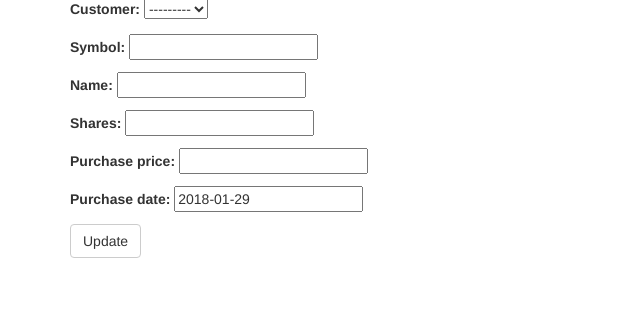
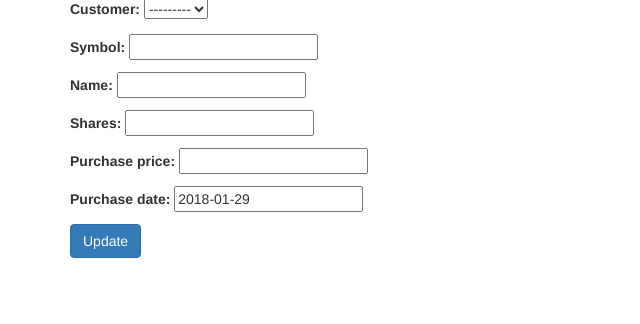
Before and after one commit to Narahari-Sundaragopalan/efsPortfolioApp, a Django app: template efsPortfolioApp/templates/efsPortfolioApp/stock_edit.html in a window 1280 px wide. Shown: the part 123-447 px from the top of the page, without its empty margins (0-640 px from the left). Run offline with Django 3.2, Linux system fonts and the light colour scheme; the template is opened without the code that fills it: values that come from a table or form of the project are taken from there, others are empty; some libraries are stand-ins or nearby versions.

Commit message:
Update Buttons

```diff
--- a/efsPortfolioApp/templates/efsPortfolioApp/customer_edit.html
+++ b/efsPortfolioApp/templates/efsPortfolioApp/customer_edit.html
@@ -4,6 +4,6 @@
     <h1>Edit Customer</h1>
     <form method="POST" class="customer-form">{% csrf_token %}
         {{ form.as_p }}
-        <button type="submit" class="save btn btn-default">Update</button>
+        <button type="submit" class="save btn btn-primary">Update</button>
     </form>
 {% endblock %}
--- a/efsPortfolioApp/templates/efsPortfolioApp/investment_edit.html
+++ b/efsPortfolioApp/templates/efsPortfolioApp/investment_edit.html
@@ -4,6 +4,6 @@
     <h1>Edit Investment</h1>
     <form method="POST" class="investment-form">{% csrf_token %}
         {{ form.as_p }}
-        <button type="submit" class="save btn btn-default">Update</button>
+        <button type="submit" class="save btn btn-primary">Update</button>
     </form>
 {% endblock %}
--- a/efsPortfolioApp/templates/efsPortfolioApp/stock_edit.html
+++ b/efsPortfolioApp/templates/efsPortfolioApp/stock_edit.html
@@ -4,6 +4,6 @@
     <h1>Edit Stock</h1>
     <form method="POST" class="stock-form">{% csrf_token %}
         {{ form.as_p }}
-        <button type="submit" class="save btn btn-default">Update</button>
+        <button type="submit" class="save btn btn-primary">Update</button>
     </form>
 {% endblock %}
```
